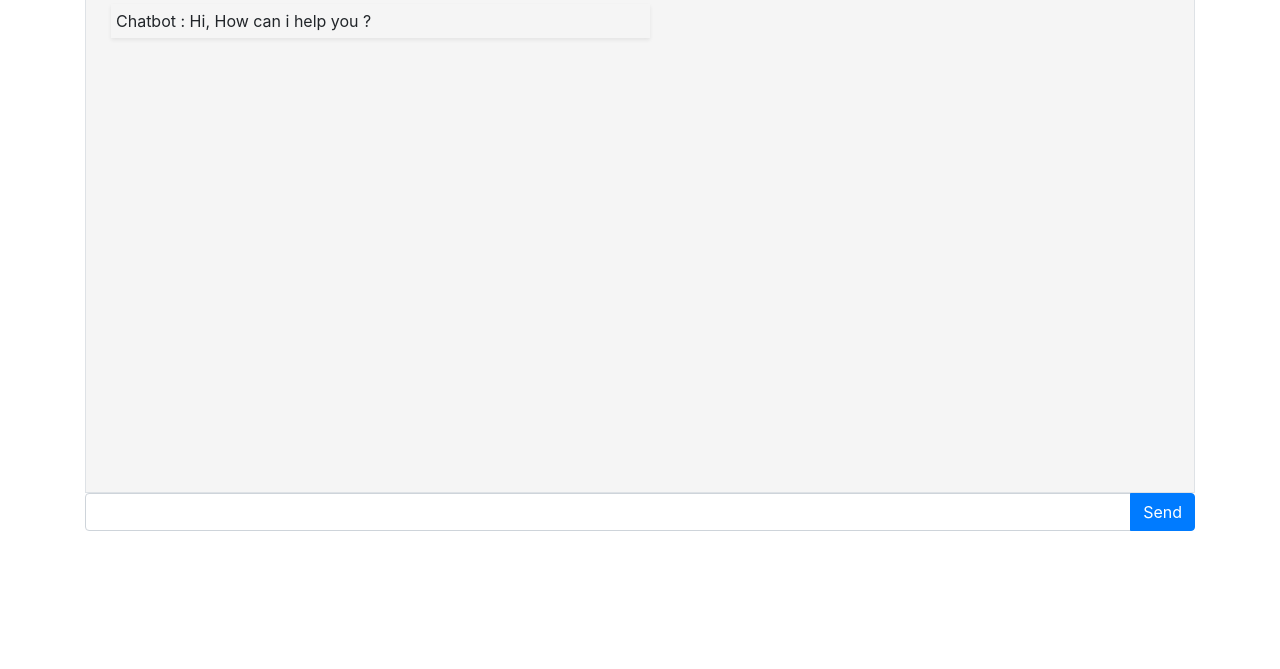
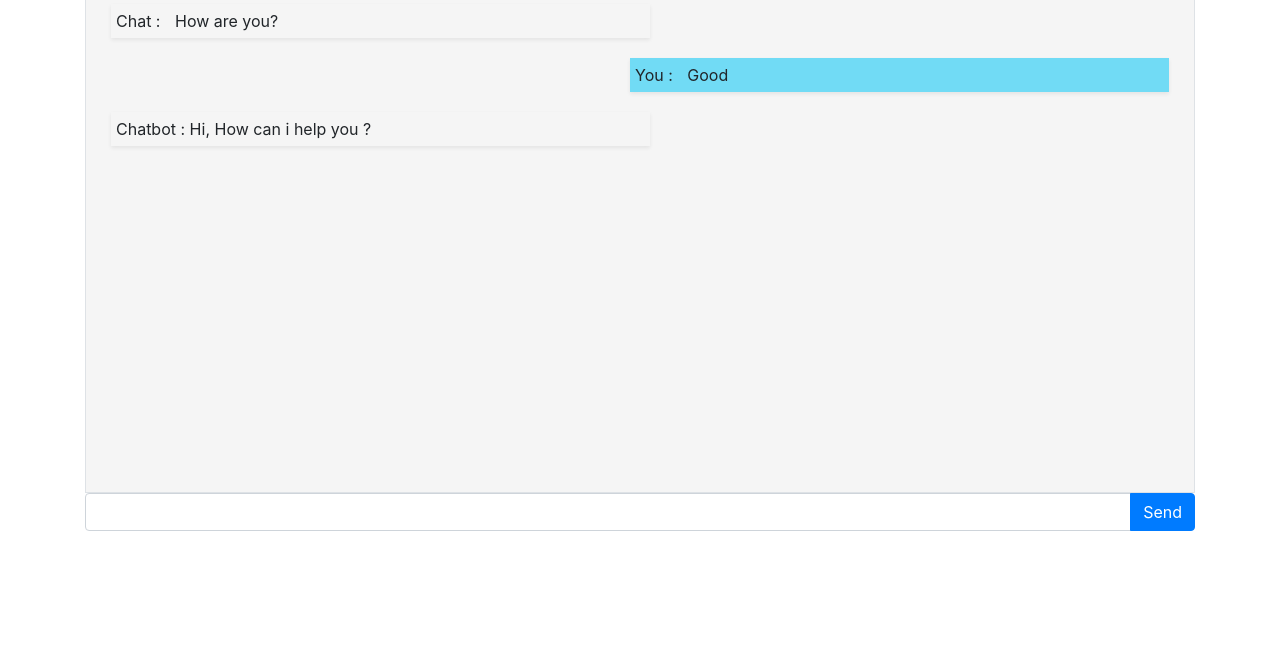
Before and after one commit to darshan603/ChatBotApp, a plain HTML site: page ChatBot/index.html in a window 1280 px wide. Shown: the part 131-800 px from the top of the page. Drawn offline with nearby package versions, Linux system fonts and the light colour scheme.

Commit message:
darshan changes
darshan changes

```diff
--- a/ChatBot/index.html
+++ b/ChatBot/index.html
@@ -28,7 +28,7 @@
         <div id="chatContainer" class="container border overflow-auto"
             style="background-color:whitesmoke; height:500px">
 
-            <!-- <div class="w-50 float-left shadow-sm " style="margin: 10px;padding: 5px;">
+            <div class="w-50 float-left shadow-sm " style="margin: 10px;padding: 5px;">
                 <span>Chat :</span>
                 <span style="margin-top: 10px; padding: 10px;">How are you?</span>
             </div>
@@ -37,7 +37,7 @@
                 style=" background-color:rgb(113, 219, 245); margin: 10px;padding: 5px;">
                 <span>You :</span>
                 <span style="margin-top: 10px; padding: 10px;">Good</span>
-            </div> -->
+            </div>
 
         </div>
 
```
